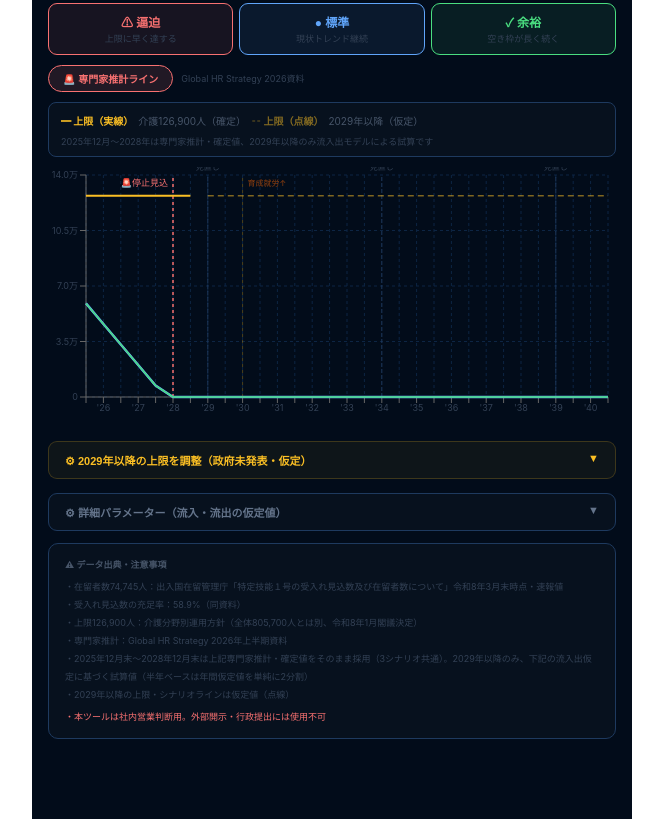
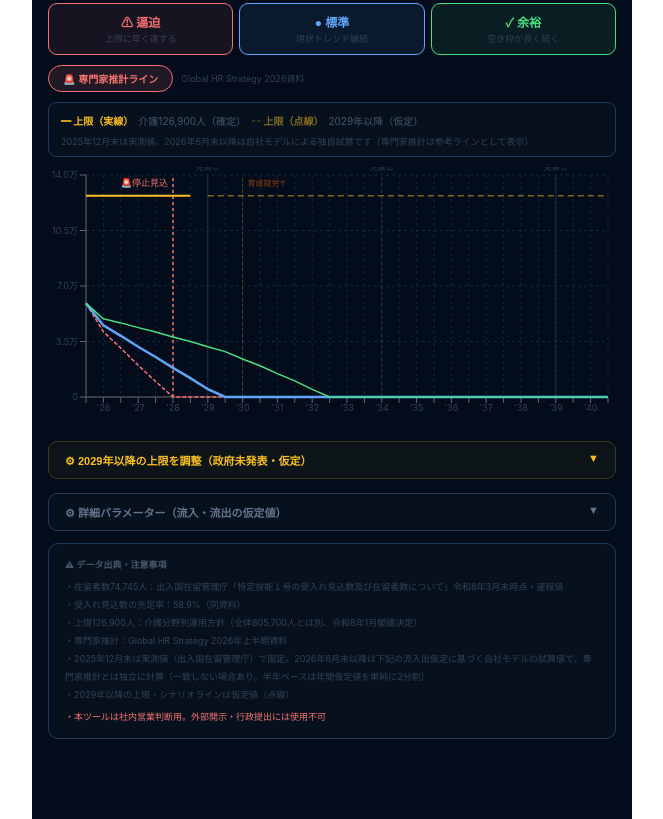
Before and after one commit to jimu1astation-prog/kaigo-simulator, a React (Vite) app: page / in a window 1280 px wide. Shown: the part 800-1619 px from the top of the page, without its empty margins (308-971 px from the left). Built offline with nearby package versions, Linux system fonts and the light colour scheme.

Commit message:
2026年6月末以降は専門家推計をコピーせず自社モデルで独自試算するよう修正

```diff
--- a/src/App.jsx
+++ b/src/App.jsx
@@ -33,17 +33,12 @@ const EXPERT_FORECAST = [
   { period: "2028年3月",    vacancy: 0,     residents: 126900, danger: true },
 ];
 
-// 2025年12月末〜2028年12月末は専門家推計・確定値（出入国在留管理庁速報値等）をそのまま採用する。
-// この期間は流入出の仮定モデルではなく、実測・外挿ベースの数値を表示する（3シナリオ共通）。
-// 2029年以降のみ、下の流入出モデルによる試算を行う。
+// 2025年12月末は出入国在留管理庁の実測値をそのまま採用する（3シナリオ共通・固定値）。
+// 2026年3月末の実測値74,745人（=DEFAULTS.currentResidents）は半年グリッドに乗らないため、
+// 2025年12月末の処理直後にこの値へスナップし、2026年6月末以降は自社の流入出モデルで独自に試算する。
+// 専門家推計（EXPERT_FORECAST）はあくまで参考ラインであり、この試算には使用しない。
 const HISTORICAL_RESIDENTS = {
   "2025-2": 67871,
-  "2026-1": 80826,
-  "2026-2": 93781,
-  "2027-1": 106736,
-  "2027-2": 119691,
-  "2028-1": 126900,
-  "2028-2": 126900,
 };
 
 const SCENARIOS = {
@@ -88,14 +83,14 @@ function simulate(p, scenarioKey) {
     const cap          = getCap(year, p);
     const confirmed    = year <= CONFIRMED_CAP_UNTIL;
     const histValue     = HISTORICAL_RESIDENTS[key];
-    const isHistorical  = histValue != null && year <= CONFIRMED_CAP_UNTIL;
+    const isHistorical  = histValue != null;
 
     let traineeConv = null, direct = null, ikuseiroConv = null, totalInflow = null;
     let repatriate  = null, kaishou = null, totalOutflow = null;
     let newResidents;
 
     if (isHistorical) {
-      // 実測・専門家推計値をそのまま採用（シナリオ間で差は出さない）
+      // 実測値をそのまま採用（シナリオ間で差は出さない）
       newResidents = histValue;
     } else {
       const traineeAnnualGrad = Math.round(p.traineeKaigoResidents / 3);
@@ -132,6 +127,11 @@ function simulate(p, scenarioKey) {
     });
 
     residents = newResidents;
+    if (key === "2025-2") {
+      // 2026年3月末の実測値（74,745人）は半年グリッドに乗らないため、ここでスナップして
+      // 2026年6月末以降は自社モデルの流入出仮定で独自に試算する（専門家推計はコピーしない）
+      residents = p.currentResidents;
+    }
     if (half === 2) {
       directEntryAnnual *= (1 + p.directEntryGrowth / 100);
     }
@@ -395,7 +395,7 @@ export default function App() {
               <span style={{ color:"rgba(251,191,36,0.5)", fontWeight:700 }}>╌ 上限（点線）</span>
               <span style={{ color:"#475569" }}>　2029年以降（仮定）</span>
             </div>
-            <div style={{ fontSize:9, color:"#334155", marginTop:4 }}>2025年12月〜2028年は専門家推計・確定値、2029年以降のみ流入出モデルによる試算です</div>
+            <div style={{ fontSize:9, color:"#334155", marginTop:4 }}>2025年12月末は実測値。2026年6月末以降は自社モデルによる独自試算です（専門家推計は参考ラインとして表示）</div>
           </div>
 
           <ResponsiveContainer width="100%" height={260}>
@@ -485,7 +485,7 @@ export default function App() {
           </div>
 
           <div style={{ fontSize:10, color:"#475569", marginBottom:8 }}>
-            シミュレーション結果（半年ごと・2025-2028は専門家推計、2029以降は試算）　充填率:
+            シミュレーション結果（半年ごと・2025年12月末は実測値、2026年6月末以降は自社モデルの試算）　充填率:
             <span style={{ color:"#4ade80" }}> ◎60%未満</span>
             <span style={{ color:"#60a5fa" }}> ○60〜80%</span>
             <span style={{ color:"#fbbf24" }}> △80〜95%</span>
@@ -529,7 +529,7 @@ export default function App() {
                       </td>
                       {isHistorical ? (
                         <td colSpan={3} style={{ padding:"7px 5px", textAlign:"center", fontSize:9, color:"#7dd3fc" }}>
-                          専門家推計（3シナリオ共通）
+                          実測値（3シナリオ共通）
                         </td>
                       ) : (
                         <>
@@ -619,7 +619,7 @@ export default function App() {
         {openSection === "flow" && (
           <div style={{ background:"rgba(255,255,255,0.02)", border:"1px solid #1e3a5f", borderTop:"none", borderRadius:"0 0 9px 9px", padding:"16px" }}>
             <div style={{ fontSize:10, color:"#334155", marginBottom:14, lineHeight:1.7 }}>
-              2025年12月末〜2028年12月末は専門家推計・確定値をそのまま使用。ここで調整する仮定値は2029年以降の試算にのみ反映されます。
+              2025年12月末は実測値で固定。2026年6月末以降はこの流入出仮定に基づき自社モデルで試算します（専門家推計とは独立に計算されるため、数値は一致しません）。
             </div>
             <SliderRow label="技能実習介護 在留者総数" value={p.traineeKaigoResidents}
               min={5000} max={40000} step={100} unit="人"
@@ -662,7 +662,7 @@ export default function App() {
           <div>・受入れ見込数の充足率：58.9%（同資料）</div>
           <div>・上限126,900人：介護分野別運用方針（全体805,700人とは別、令和8年1月閣議決定）</div>
           <div>・専門家推計：Global HR Strategy 2026年上半期資料</div>
-          <div>・2025年12月末〜2028年12月末は上記専門家推計・確定値をそのまま採用（3シナリオ共通）。2029年以降のみ、下記の流入出仮定に基づく試算値（半年ベースは年間仮定値を単純に2分割）</div>
+          <div>・2025年12月末は実測値（出入国在留管理庁）で固定。2026年6月末以降は下記の流入出仮定に基づく自社モデルの試算値で、専門家推計とは独立に計算（一致しない場合あり。半年ベースは年間仮定値を単純に2分割）</div>
           <div>・2029年以降の上限・シナリオラインは仮定値（点線）</div>
           <div style={{ color:"#f87171", marginTop:4 }}>・本ツールは社内営業判断用。外部開示・行政提出には使用不可</div>
         </div>
```
